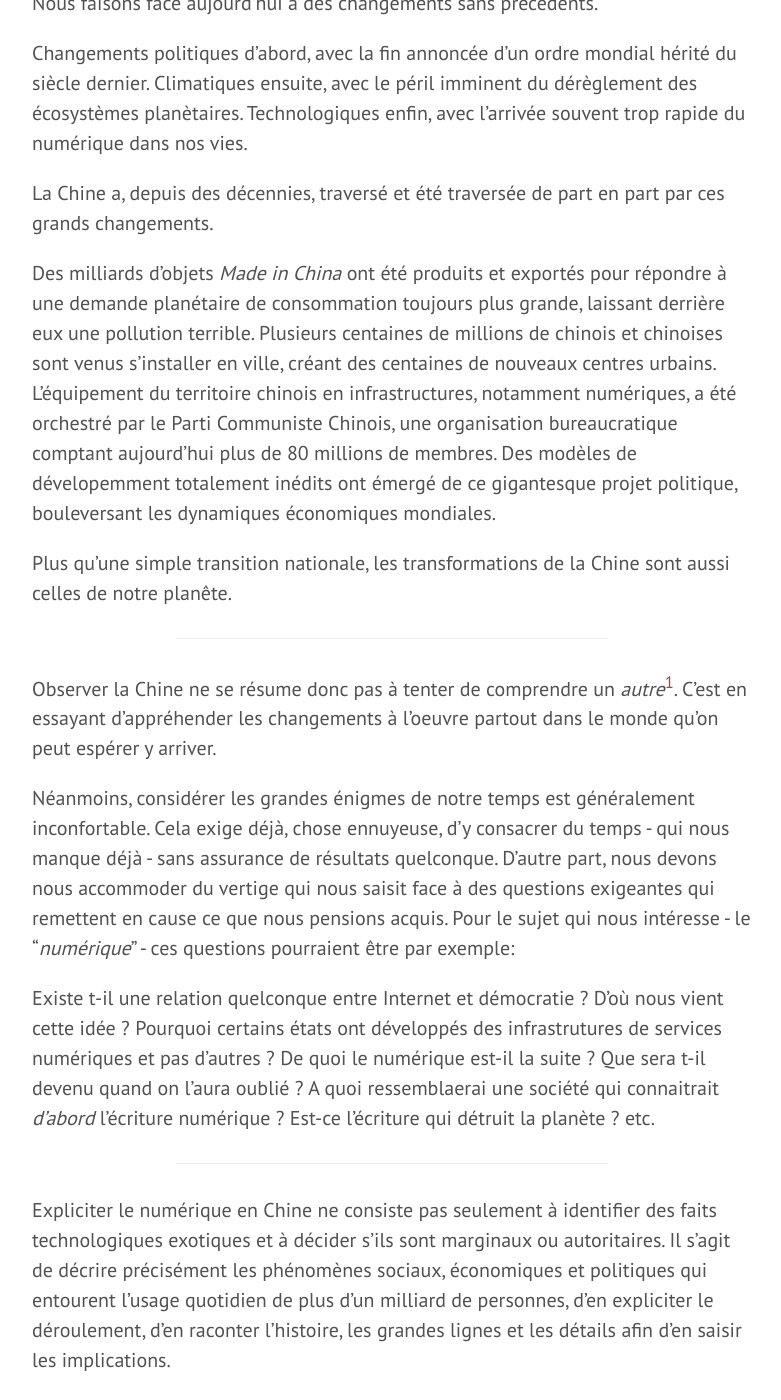
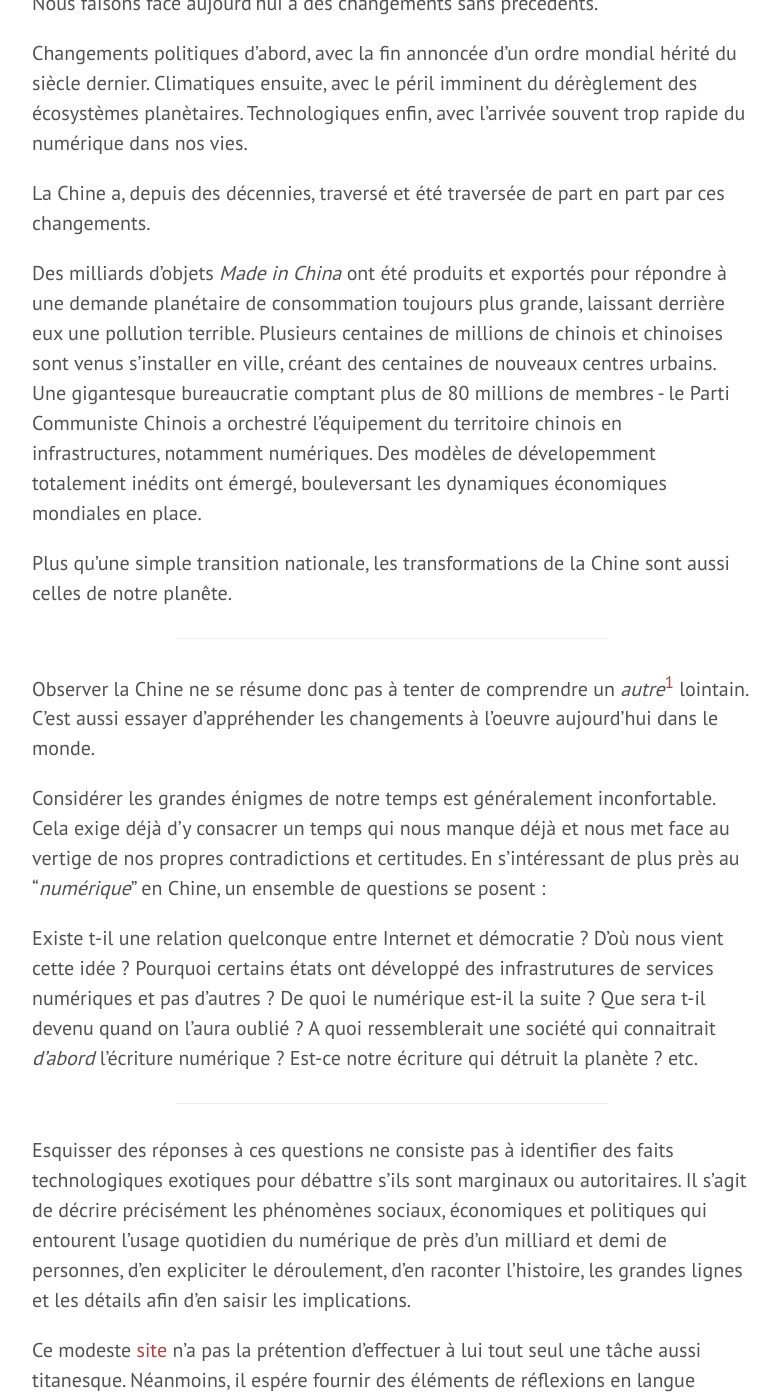
Before and after one commit to clemsos/ecriture.exemplaire.cc, a Jekyll site: the page built from _posts/2018-11-01-pourquoi.md, in a window 1280 px wide and 1400 px high, scrolled down 236 px. Shown: the whole window, without its empty margins (248-1029 px from the left). Built offline with Jekyll 4.4.1, drawn with Linux system fonts in a browser that asks for light colours; comment, search, counter and statistics services are not loaded; some of the changed text lies outside the part shown.

Commit message:
update post pourquoi

```diff
--- a/_posts/2018-11-01-pourquoi.md
+++ b/_posts/2018-11-01-pourquoi.md
@@ -8,25 +8,25 @@ Nous faisons face aujourd'hui à des changements sans précédents.
 
 Changements politiques d'abord, avec la fin annoncée d'un ordre mondial hérité du siècle dernier. Climatiques ensuite, avec le péril imminent du dérèglement des écosystèmes planètaires. Technologiques enfin, avec l'arrivée souvent trop rapide du numérique dans nos vies.
 
-La Chine a, depuis des décennies, traversé et été traversée de part en part par ces grands changements.
+La Chine a, depuis des décennies, traversé et été traversée de part en part par ces changements.
 
-Des milliards d'objets *Made in China* ont été produits et exportés pour répondre à une demande planétaire de consommation toujours plus grande, laissant derrière eux une pollution terrible. Plusieurs centaines de millions de chinois et chinoises sont venus s'installer en ville, créant des centaines de nouveaux centres urbains. L'équipement du territoire chinois en infrastructures, notamment numériques, a été orchestré par le Parti Communiste Chinois, une organisation bureaucratique comptant aujourd'hui plus de 80 millions de membres. Des modèles de dévelopemment totalement inédits ont émergé de ce gigantesque projet politique, bouleversant les dynamiques économiques mondiales.
+Des milliards d'objets *Made in China* ont été produits et exportés pour répondre à une demande planétaire de consommation toujours plus grande, laissant derrière eux une pollution terrible. Plusieurs centaines de millions de chinois et chinoises sont venus s'installer en ville, créant des centaines de nouveaux centres urbains. Une gigantesque bureaucratie comptant plus de 80 millions de membres - le Parti Communiste Chinois a orchestré l'équipement du territoire chinois en infrastructures, notamment numériques. Des modèles de dévelopemment totalement inédits ont émergé, bouleversant les dynamiques économiques mondiales en place.
 
 Plus qu'une simple transition nationale, les transformations de la Chine sont aussi celles de notre planête.
 
 ---
 
-Observer la Chine ne se résume donc pas à tenter de comprendre un *autre*[^2]. C'est en essayant d'appréhender les changements à l'oeuvre partout dans le monde qu'on peut espérer y arriver.
+Observer la Chine ne se résume donc pas à tenter de comprendre un *autre*[^1] lointain. C'est aussi essayer d'appréhender les changements à l'oeuvre aujourd'hui dans le monde.
 
-Néanmoins, considérer les grandes énigmes de notre temps est généralement inconfortable. Cela exige déjà, chose ennuyeuse, d'y consacrer du temps - qui nous manque déjà - sans assurance de résultats quelconque. D'autre part, nous devons nous accommoder du vertige qui nous saisit face à des questions exigeantes qui remettent en cause ce que nous pensions acquis. Pour le sujet qui nous intéresse - le "*numérique*" - ces questions pourraient être par exemple:
+Considérer les grandes énigmes de notre temps est généralement inconfortable. Cela exige déjà d'y consacrer un temps qui nous manque déjà et nous met face au vertige de nos propres contradictions et certitudes. En s'intéressant de plus près au "*numérique*" en Chine, un ensemble de questions se posent :
 
-Existe t-il une relation quelconque entre Internet et démocratie ? D'où nous vient cette idée ? Pourquoi certains états ont développés des infrastrutures de services numériques et pas d'autres ? De quoi le numérique est-il la suite ? Que sera t-il devenu quand on l'aura oublié ? A quoi ressemblaerai une société qui connaitrait *d'abord* l'écriture numérique ? Est-ce l'écriture qui détruit la planète ? etc.
+Existe t-il une relation quelconque entre Internet et démocratie ? D'où nous vient cette idée ? Pourquoi certains états ont développé des infrastrutures de services numériques et pas d'autres ? De quoi le numérique est-il la suite ? Que sera t-il devenu quand on l'aura oublié ? A quoi ressemblerait une société qui connaitrait *d'abord* l'écriture numérique ? Est-ce notre écriture qui détruit la planète ? etc.
 
 ---
 
-Expliciter le numérique en Chine ne consiste pas seulement à identifier des faits technologiques exotiques et à décider s'ils sont marginaux ou autoritaires. Il s'agit de décrire précisément les phénomènes sociaux, économiques et politiques qui entourent l'usage quotidien de plus d'un milliard de personnes, d'en expliciter le déroulement, d'en raconter l'histoire, les grandes lignes et les détails afin d'en saisir les implications.
+Esquisser des réponses à ces questions ne consiste pas à identifier des faits technologiques exotiques pour débattre s'ils sont marginaux ou autoritaires. Il s'agit de décrire précisément les phénomènes sociaux, économiques et politiques qui entourent l'usage quotidien du numérique de près d'un milliard et demi de personnes, d'en expliciter le déroulement, d'en raconter l'histoire, les grandes lignes et les détails afin d'en saisir les implications.
 
-Ce modeste [site](https://ecriture.exemplaire.cc) n'a pas la prétention d'effectuer à lui tout seul une tâche aussi titanesque. Néanmoins, il espére fournir de premiers éléments de réflexions en langue française qui permettront peut-être de mieux prendre la mesure de l'importance d'un tel chantier.
+Ce modeste [site](https://ecriture.exemplaire.cc) n'a pas la prétention d'effectuer à lui tout seul une tâche aussi titanesque. Néanmoins, il espére fournir des éléments de réflexions en langue française qui permettront peut-être de mieux prendre la mesure de l'importance d'un tel chantier.
 
 
-[^2]: La Chine a souvent été considérée par les penseurs européens comme *"l'autre pôle de l’expérience humaine"*, selon les mots de Pierre Ryckmans (*Essais sur la Chine*, 1998). En s'evertuant à toujours différencier *eux* et *nous*, les études sur la Chine sont souvent passés à coté de réalités politiques et humaines bien moins lointaines et d'autant plus intéressantes. Pour davantage sur ce sujet, on se reportera à l'intéressante controverse issue du court livre de Jean-François Billeter *Contre François Julien*, paru chez Allia en  2006.
+[^1]: La Chine a souvent été considérée par les penseurs européens comme *"l'autre pôle de l’expérience humaine"*, selon les mots de Pierre Ryckmans (*Essais sur la Chine*, 1998). En s'evertuant à toujours différencier *eux* et *nous*, les études sur la Chine sont souvent passés à coté de réalités politiques et humaines bien moins lointaines et d'autant plus intéressantes. Pour davantage sur ce sujet, on se reportera à l'intéressante controverse issue du court livre de Jean-François Billeter *Contre François Julien*, paru chez Allia en  2006.
```
